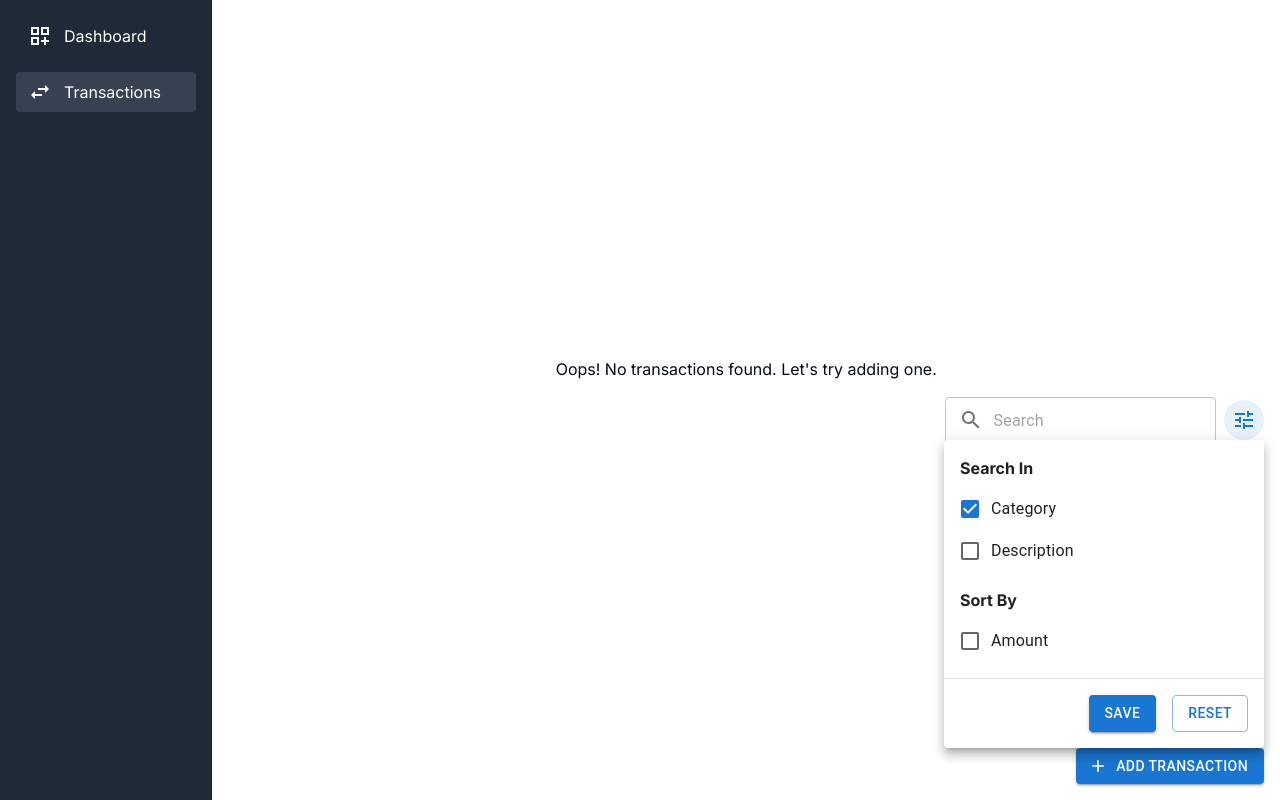
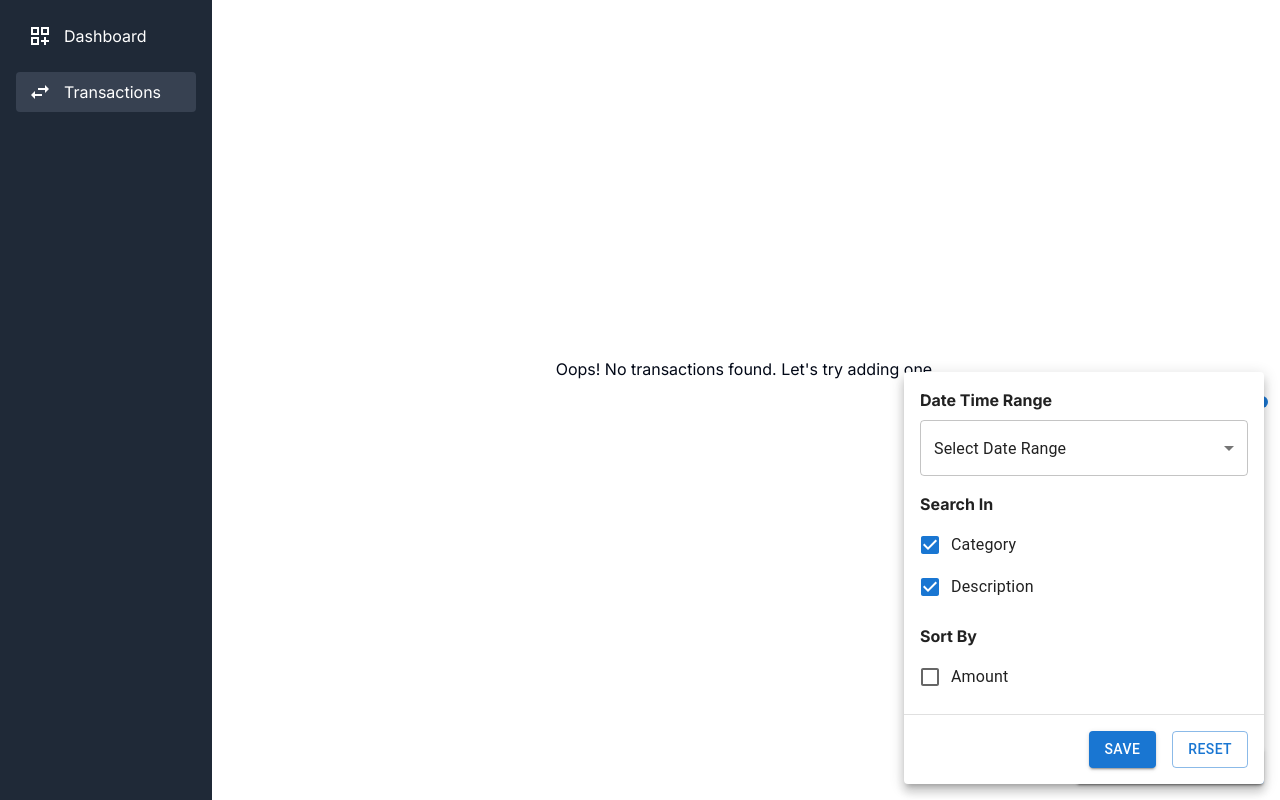
Before and after one commit to rahuljindal1/expense-manager, a Next.js app: page /transactions in a window 1280 px wide. Both pictures are taken after a click on the button 1244 px from the left and 425 px from the top of the page. Built offline with nearby package versions, Linux system fonts and the light colour scheme.

Commit message:
chore: Add more filter options

```diff
--- a/app/transactions/List/Filters.tsx
+++ b/app/transactions/List/Filters.tsx
@@ -16,6 +16,7 @@ import {
   Avatar,
   InputAdornment,
   OutlinedInput,
+  Tooltip,
 } from "@mui/material";
 import { DatePicker, LocalizationProvider } from "@mui/x-date-pickers";
 import { AdapterDayjs } from "@mui/x-date-pickers/AdapterDayjs";
@@ -23,13 +24,14 @@ import { useState } from "react";
 
 import { SearchKeywordField } from "@/enums/TransactionType";
 import { ToastService } from "@/services/ToastService";
+import { SearchOptions } from "@/types/transaction";
 
 const toastService = new ToastService();
 
 export default function TransactionListFilters() {
-  const [searchKeywordIn, setSearchKeywordIn] = useState<string[]>([
-    SearchKeywordField.Category,
-  ]);
+  const [searchOptions, setSearchOptions] = useState<SearchOptions>({
+    keywordFields: Object.values(SearchKeywordField),
+  });
   const [anchorElFilter, setAnchorElFilter] = useState<null | HTMLElement>(
     null
   );
@@ -40,21 +42,27 @@ export default function TransactionListFilters() {
   });
 
   const handleSearchKeywordFieldChange = (field: SearchKeywordField) => {
-    if (searchKeywordIn.includes(field)) {
-      if (searchKeywordIn.length === 1) {
+    if (searchOptions.keywordFields?.includes(field)) {
+      if (searchOptions.keywordFields.length === 1) {
         toastService.error(
           "At least one search keyword should remain selected"
         );
         return;
       }
 
-      setSearchKeywordIn(
-        searchKeywordIn.filter((keywordField) => keywordField !== field)
-      );
+      setSearchOptions({
+        ...searchOptions,
+        keywordFields: searchOptions.keywordFields?.filter(
+          (keywordField) => keywordField !== field
+        ),
+      });
       return;
     }
 
-    setSearchKeywordIn([...searchKeywordIn, field]);
+    setSearchOptions({
+      ...searchOptions,
+      keywordFields: [...(searchOptions.keywordFields || []), field],
+    });
   };
 
   const handleFilterClick = (event: React.MouseEvent<HTMLElement>) => {
@@ -78,6 +86,10 @@ export default function TransactionListFilters() {
 
   const openFilter = Boolean(anchorElFilter);
 
+  const areSearchOptionsProvided =
+    searchOptions.keywordFields?.length &&
+    searchOptions.keywordFields?.length > 0;
+
   return (
     <div className="flex justify-end w-full items-center gap-2">
       <TextField
@@ -93,10 +105,56 @@ export default function TransactionListFilters() {
           "& .MuiOutlinedInput-input": {
             padding: "0.75rem 0.15rem",
           },
+          minWidth: "242px",
         }}
       />
 
-      {/* <Select
+      <IconButton
+        onClick={handleFilterClick}
+        className="p-[0.75rem] rounded-[4px] relative"
+        sx={{
+          color: "rgba(25, 118, 210, 1)",
+          backgroundColor: "rgba(25, 118, 210, 0.1)",
+
+          "&:hover": {
+            color: "white",
+            backgroundColor: "rgba(25, 118, 210, 1)",
+          },
+        }}
+      >
+        <FilterIcon />
+        {areSearchOptionsProvided && (
+          <Tooltip title="Search Options Applied">
+            <Box
+              component={"div"}
+              className="absolute rounded-full h-3 w-3 top-[-4px] right-[-4px]"
+              sx={{
+                backgroundColor: "rgba(25, 118, 210, 1)",
+                "& :hover": { backgroundColor: "white" },
+              }}
+            />
+          </Tooltip>
+        )}
+        <Box component={"div"} className="absolute" />
+      </IconButton>
+      <Popover
+        open={openFilter}
+        anchorEl={anchorElFilter}
+        onClose={handleClose}
+        anchorOrigin={{
+          vertical: "bottom",
+          horizontal: "left",
+        }}
+      >
+        <Box
+          p={2}
+          component={"div"}
+          className="flex flex-col gap-4 min-w-[360px]"
+        >
+          <Box component={"div"}>
+            <div className="mb-2 font-bold">Date Time Range</div>
+            <Box component={"div"} className="flex flex-col gap-4">
+              <Select
                 value={dateRange}
                 onChange={(e) => handleDateRangeChange(e.target.value)}
                 displayEmpty
@@ -109,7 +167,7 @@ export default function TransactionListFilters() {
                 <MenuItem value="thisWeek">This Week</MenuItem>
                 <MenuItem value="thisMonth">This Month</MenuItem>
                 <MenuItem value="custom">Custom</MenuItem>
-      </Select> */}
+              </Select>
 
               {dateRange === "custom" && (
                 <div className="flex gap-2">
@@ -139,42 +197,15 @@ export default function TransactionListFilters() {
                   </LocalizationProvider>
                 </div>
               )}
+            </Box>
+          </Box>
 
-      <IconButton
-        onClick={handleFilterClick}
-        className="p-[0.75rem] rounded-[4px]"
-        sx={{
-          color: "rgba(25, 118, 210, 1)",
-          backgroundColor: "rgba(25, 118, 210, 0.1)",
-
-          "&:hover": {
-            color: "white",
-            backgroundColor: "rgba(25, 118, 210, 1)",
-          },
-        }}
-      >
-        <FilterIcon />
-      </IconButton>
-      <Popover
-        open={openFilter}
-        anchorEl={anchorElFilter}
-        onClose={handleClose}
-        anchorOrigin={{
-          vertical: "bottom",
-          horizontal: "left",
-        }}
-      >
-        <Box
-          p={2}
-          component={"div"}
-          className="flex flex-col gap-4 min-w-[320px]"
-        >
           <Box component={"div"} className="flex flex-col">
             <div className="mb-2 font-bold">Search In</div>
             <FormControlLabel
               control={
                 <Checkbox
-                  checked={searchKeywordIn.includes(
+                  checked={searchOptions.keywordFields?.includes(
                     SearchKeywordField.Category
                   )}
                   onChange={() =>
@@ -187,7 +218,7 @@ export default function TransactionListFilters() {
             <FormControlLabel
               control={
                 <Checkbox
-                  checked={searchKeywordIn.includes(
+                  checked={searchOptions.keywordFields?.includes(
                     SearchKeywordField.Description
                   )}
                   onChange={() =>
@@ -200,7 +231,8 @@ export default function TransactionListFilters() {
               label="Description"
             />
           </Box>
-          <Box>
+
+          <Box component={"div"}>
             <div className="mb-2 font-bold">Sort By</div>
             <FormControlLabel control={<Checkbox />} label="Amount" />
           </Box>
--- a/app/transactions/List/index.tsx
+++ b/app/transactions/List/index.tsx
@@ -29,7 +29,7 @@ import {
   deleteTransaction,
   listTransactions,
 } from "@/services/transaction.action";
-import { SearchFilters, Transaction } from "@/types/transaction";
+import { SearchOptions, Transaction } from "@/types/transaction";
 
 import TransactionListFilters from "./Filters";
 
@@ -40,7 +40,7 @@ export default function TransactionList({
   searchFilters,
 }: {
   refetch?: boolean;
-  searchFilters?: SearchFilters;
+  searchFilters?: SearchOptions;
 }) {
   const router = useRouter();
 
@@ -114,7 +114,7 @@ export default function TransactionList({
         <TableContainer
           component={Paper}
           className="w-[100%] h-[100%]"
-          sx={{ boxShadow: "0 0 10px rgba(0,0,0,0.2)" }}
+          sx={{ border: "1px solid rgba(0,0,0,0.2)", boxShadow: "none" }}
         >
           <Table>
             <TableHead>
--- a/services/transaction.action.ts
+++ b/services/transaction.action.ts
@@ -1,5 +1,5 @@
 import { ITEMS_PER_PAGE } from "@/constants/Transaction";
-import { SearchFilters, Transaction } from "@/types/transaction";
+import { SearchOptions, Transaction } from "@/types/transaction";
 
 import { KEY_NAMES, LocalForageService } from "./LocalForage";
 
@@ -48,7 +48,7 @@ export const listTransactions = async ({
 }: {
   limit?: number;
   offset?: number;
-  filters?: SearchFilters;
+  filters?: SearchOptions;
 }) => {
   const allTransactions =
     ((await localForageService.getItem(
--- a/types/transaction.ts
+++ b/types/transaction.ts
@@ -20,6 +20,6 @@ export type Transaction = {
   categories?: number[];
 };
 
-export type SearchFilters = {
+export type SearchOptions = {
   keywordFields?: string[];
 };
```
Lines whose indentation alone changed are shown as unchanged.
